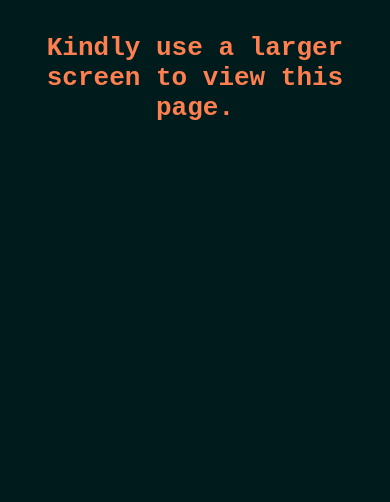
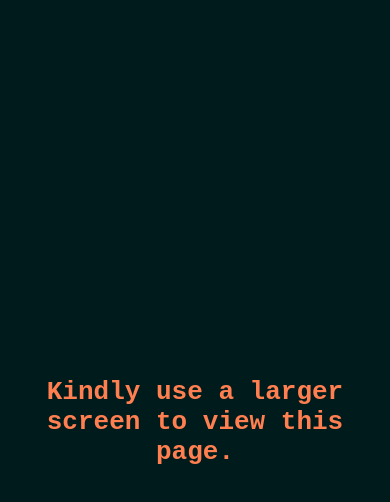
Before and after one commit to SyedAli310/key-press-show-js, a plain HTML site: page index.html in a window 390 px wide. Drawn offline with nearby package versions, Linux system fonts and the light colour scheme.

Commit message:
error alignment

```diff
--- a/index.html
+++ b/index.html
@@ -11,9 +11,11 @@
     <title>Key Press Show</title>
   </head>
   <body>
-    <h1 id="error-msg-sm-screen">
-      Kindly use a larger screen to view this page.
-    </h1>
+    <div id="error-msg-sm-screen">
+      <div>
+        <h1>Kindly use a larger screen to view this page.</h1>
+      </div>
+    </div>
     <div class="container">
       <div class="header">
         <h1>Key Press Show</h1>
--- a/style.css
+++ b/style.css
@@ -15,10 +15,17 @@ body {
   background-color: var(--BG_MAIN);
 }
 #error-msg-sm-screen{
+  height: 100vh;
+  width: 100%;
   display: none;
+  justify-content: center;
+  align-items: center;
+  color: coral;
+}
+#error-msg-sm-screen h1{
+  font-size: 2rem;
+  font-weight: bold;
   text-align: center;
-  margin: 2.5rem auto;
-  color: coral;
 }
 
 @media screen and (max-width: 600px) {
@@ -26,7 +33,7 @@ body {
     display: none;
   }
   #error-msg-sm-screen{
-    display: block;
+    display: flex;
   }
 }
 
```
